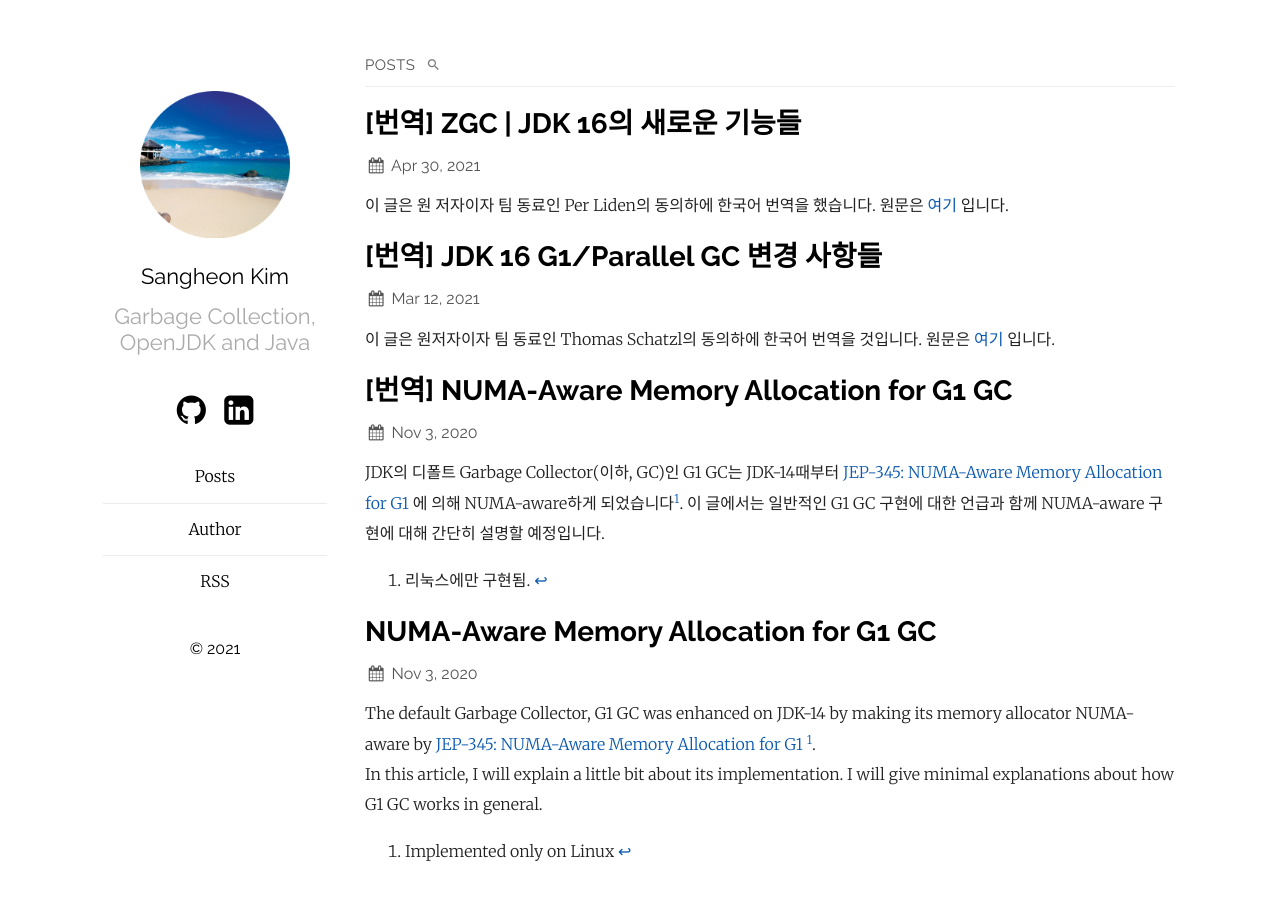
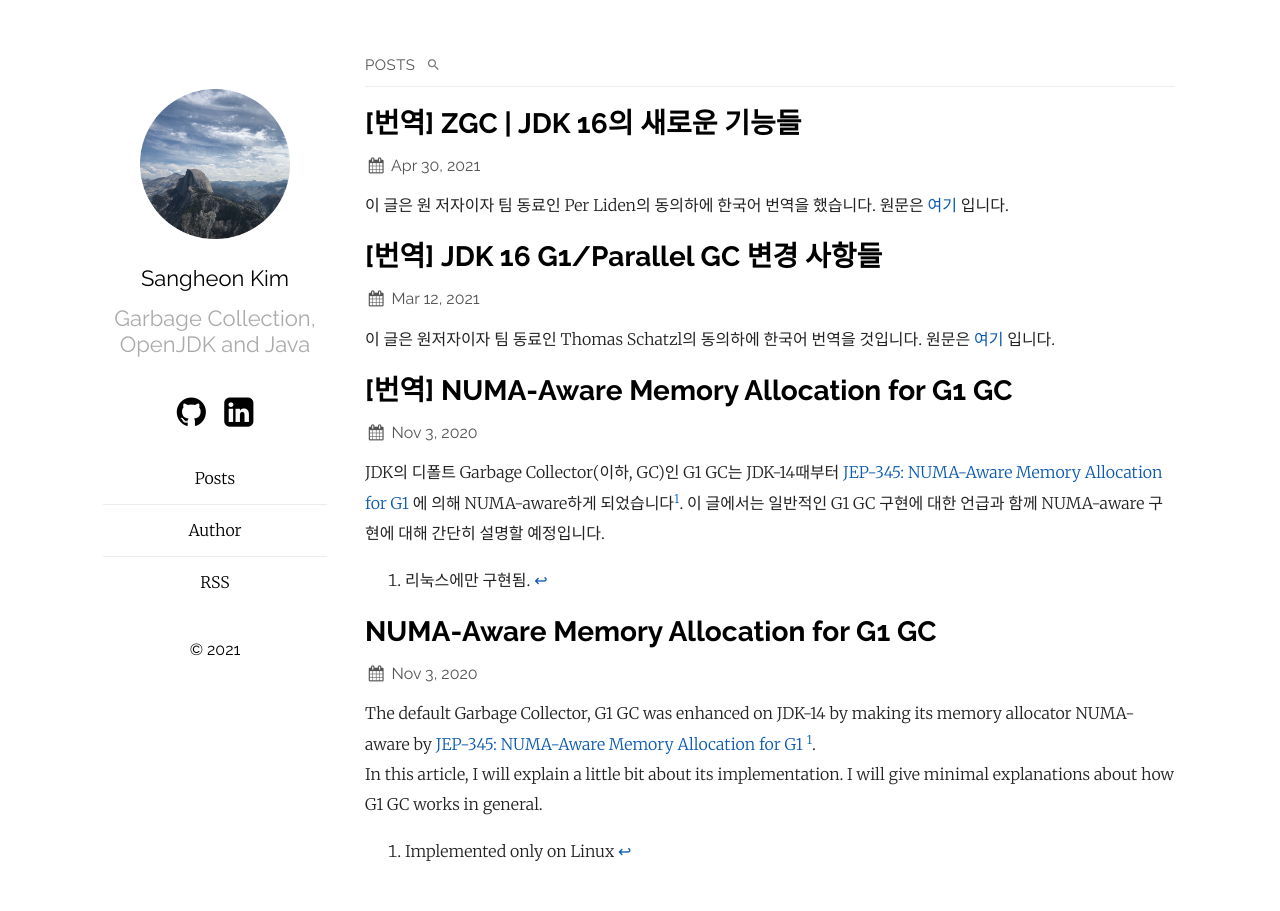
Before and after one commit to sangheon/sangheon.github.io, a Jekyll site: the page built from index.md, in a window 1280 px wide. Built offline with Jekyll 4.4.1, drawn with Linux system fonts in a browser that asks for light colours.

Commit message:
Replace image to Half Dome.

```diff
--- a/_config.yml
+++ b/_config.yml
@@ -19,7 +19,7 @@ plainwhite:
   sitemap: true # set to true to generate sitemap.xml content
   search: true # set to true to enable searchbar
   #dark_mode: true # set to true to add dark mode toggle
-  portfolio_image: "assets/logo.png" #assets/portfolio.png" # the path from the base directory of the site to the image to display (no / at the start)
+  portfolio_image: "assets/halfdome.png" #assets/portfolio.png" # the path from the base directory of the site to the image to display (no / at the start)
   html_lang: "en" # set the lang attribute of the <html> tag for the pages. See here for a list of codes: https://www.w3schools.com/tags/ref_country_codes.asp
   # generate social links in footer
   social_links:
```
Also changed, not shown: assets/halfdome.png (added).
